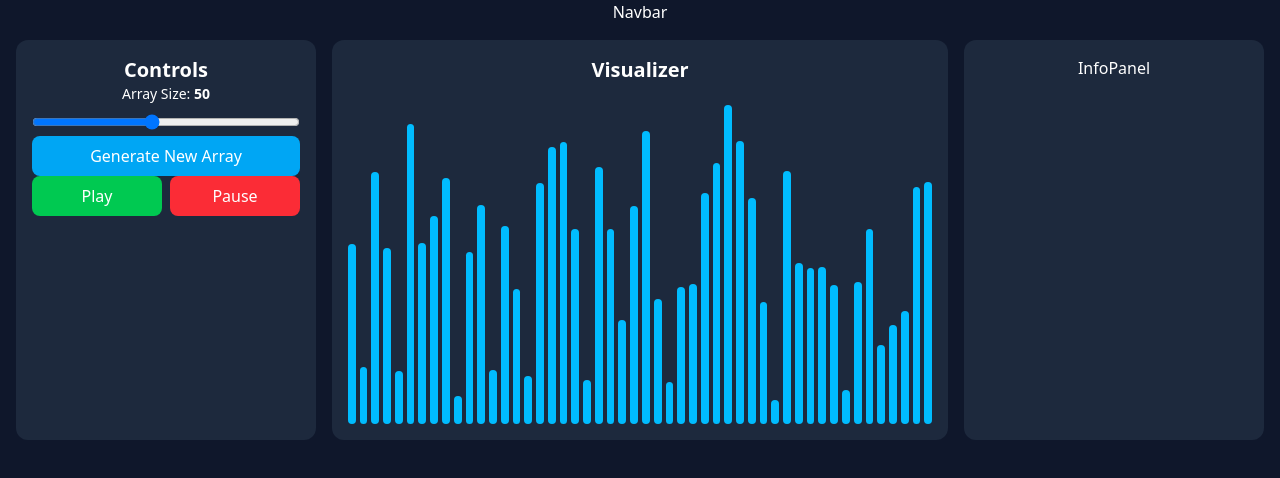
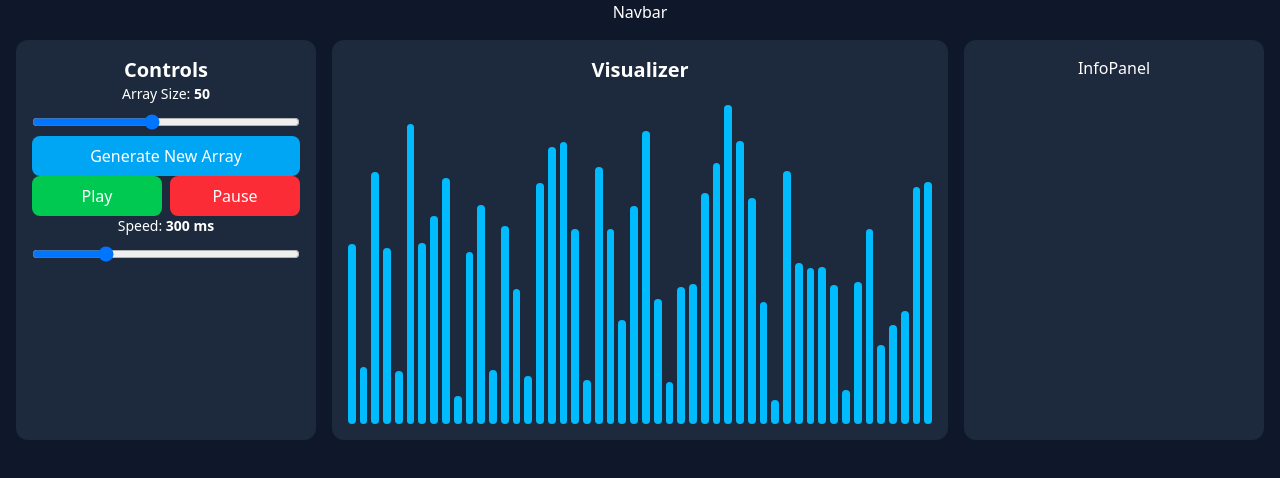
Before and after one commit to riyacore404/algorithm-visualizer, a React (Vite) app: page / in a window 1280 px wide. Shown: the top 478 px of the page. Built offline with nearby package versions, Linux system fonts and the light colour scheme.

Commit message:
add speed control & bubble sort visualization

```diff
--- a/src/App.jsx
+++ b/src/App.jsx
@@ -3,6 +3,7 @@ import ControlPanel from "./components/ControlPanel";
 import VisualizerCanvas from "./components/VisualizerCanvas";
 import InfoPanel from "./components/InfoPanel";
 import { useState, useEffect, useRef } from "react";
+import { bubbleSortSteps } from "./algorithms/BubbleSort"
 
 export default function App() {
   const timeoutRef = useRef(null);
@@ -26,7 +27,7 @@ export default function App() {
     setIsPlaying(false);
   };
 
-
+  const [activeIndices, setActiveIndices] = useState([]);
   const [animationSteps, setAnimationSteps] = useState([]);
   const [currentStep, setCurrentStep] = useState(0);
   const [isPlaying, setIsPlaying] = useState(false);
@@ -40,6 +41,10 @@ export default function App() {
 
     const step = animationSteps[currentStep];
 
+    if (step.type === "compare") {
+      setActiveIndices(step.indices);
+    }
+
     if (step.type === "swap") {
       setArray((prev) => {
         const newArr = [...prev];
@@ -52,6 +57,10 @@ export default function App() {
     timeoutRef.current = setTimeout(() => {
       setCurrentStep((prev) => prev + 1);
     }, speed);
+
+    if (currentStep >= animationSteps.length - 1) {
+      setActiveIndices([]);
+    }
   };
 
   useEffect(() => {
@@ -64,20 +73,14 @@ export default function App() {
     };
   }, [currentStep, isPlaying, speed]);
 
-  const testSteps = () => {
-    setAnimationSteps([
-      { type: "swap", indices: [0, 1] },
-      { type: "swap", indices: [1, 2] },
-      { type: "swap", indices: [2, 3] },
-    ]);
+  const play = () => {
+    if (isPlaying) return;
+
+    const steps = bubbleSortSteps(array);
+
+    setAnimationSteps(steps);
     setCurrentStep(0);
     setIsPlaying(true);
-  };
-
-  const play = () => {
-    if (!isPlaying) {
-      testSteps();
-    }
   };
   const pause = () => setIsPlaying(false);
 
@@ -93,11 +96,16 @@ export default function App() {
             generateArray={generateArray}
             play={play}
             pause={pause}
+            speed={speed}
+            setSpeed={setSpeed}
           />
         </div>
 
         <div className="lg:col-span-6 h-full">
-          <VisualizerCanvas array={array} />
+          <VisualizerCanvas
+            array={array}
+            activeIndices={activeIndices}
+          />
         </div>
 
         <div className="lg:col-span-3 h-full">
--- /dev/null
+++ b/src/algorithms/BubbleSort.js
@@ -0,0 +1,28 @@
+export const bubbleSortSteps = (arr) => {
+  const steps = [];
+  const a = [...arr];
+
+  const size = a.length;
+  for (let i = 0; i < size; i++) {
+    for (let j = 0; j < size - i - 1; j++) {
+      // to compare successive indices
+      steps.push({
+        type: "compare",
+        indices: [j, j + 1],
+      });
+
+      if (a[j] > a[j + 1]) {
+        // swapping
+        [a[j], a[j + 1]] = [a[j + 1], a[j]];
+
+        // record swap step
+        steps.push({
+          type: "swap",
+          indices: [j, j + 1],
+        });
+      }
+    }
+  }
+
+  return steps;
+};
--- a/src/components/ControlPanel.jsx
+++ b/src/components/ControlPanel.jsx
@@ -1,6 +1,6 @@
 import React from 'react'
 
-export default function ControlPanel ({ arraySize, setArraySize, generateArray, play, pause }) {
+export default function ControlPanel ({ arraySize, setArraySize, generateArray, play, pause, speed, setSpeed }) {
   return (
     <div className="h-full bg-slate-800 rounded-xl p-4 text-center">
       <h2 className="text-xl font-semibold"> Controls </h2>
@@ -45,6 +45,22 @@ export default function ControlPanel ({ arraySize, setArraySize, generateArray,
           Pause
         </button>
       </div>
+
+      <div>
+        <label className="block mb-2 text-sm">
+          Speed: <span className="font-bold"> { speed } ms</span>
+        </label>
+
+        <input
+          type="range"
+          min="50"
+          max="1000"
+          step="50"
+          value={speed}
+          onChange={(e) => setSpeed(Number(e.target.value))}
+          className="w-full"
+        />
+      </div>
    </div>
   );
 }
--- a/src/components/VisualizerCanvas.jsx
+++ b/src/components/VisualizerCanvas.jsx
@@ -1,7 +1,6 @@
 import React from 'react'
-import { useState, useEffect } from "react";
 
-export default function VisualizerCanvas ({ array }) {
+export default function VisualizerCanvas ({ array, activeIndices }) {
   return (
     <div className="h-[400px] bg-slate-800 rounded-xl p-4 flex flex-col gap-4 overflow-hidden">
       <h2 className="text-xl font-semibold text-center">
@@ -9,16 +8,22 @@ export default function VisualizerCanvas ({ array }) {
       </h2>
 
       <div className="flex-1 flex items-end justify-center gap-1">
-        {array.map((value, idx) => (
+        {array.map((value, idx) => {
+          const isActive = activeIndices.includes(idx);
+
+          return (
             <div
               key={idx}
-            className="bg-sky-400 rounded-sm transition-all"
+              className={`rounded-sm transition-all duration-150 ${
+                isActive ? "bg-red-400" : "bg-sky-400"
+              }`}
               style={{
-              height: `${Math.min(value, 360)}px`,
+                height: `${value}px`,
                 width: "10px",
               }}
             />
-        ))}
+          );
+        })}
       </div>
     </div>
   )
```
Lines whose indentation alone changed are shown as unchanged.
